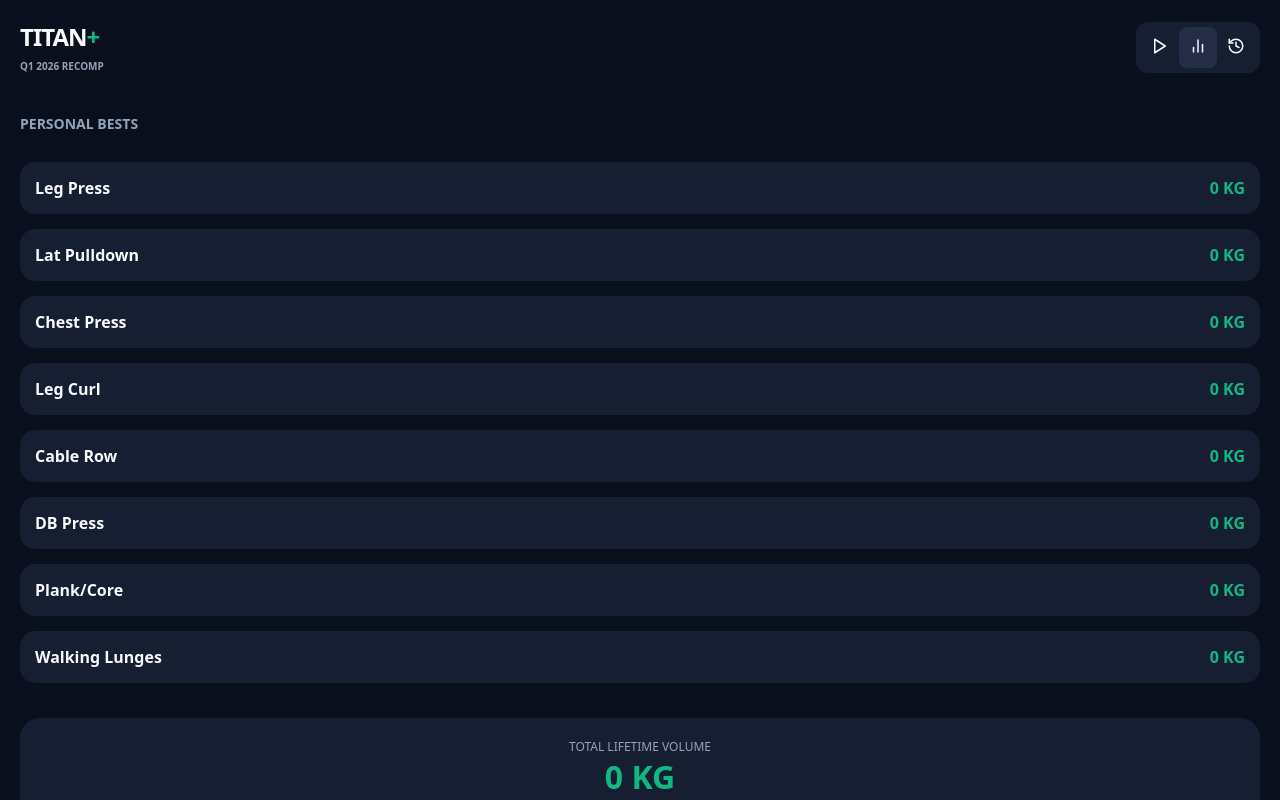
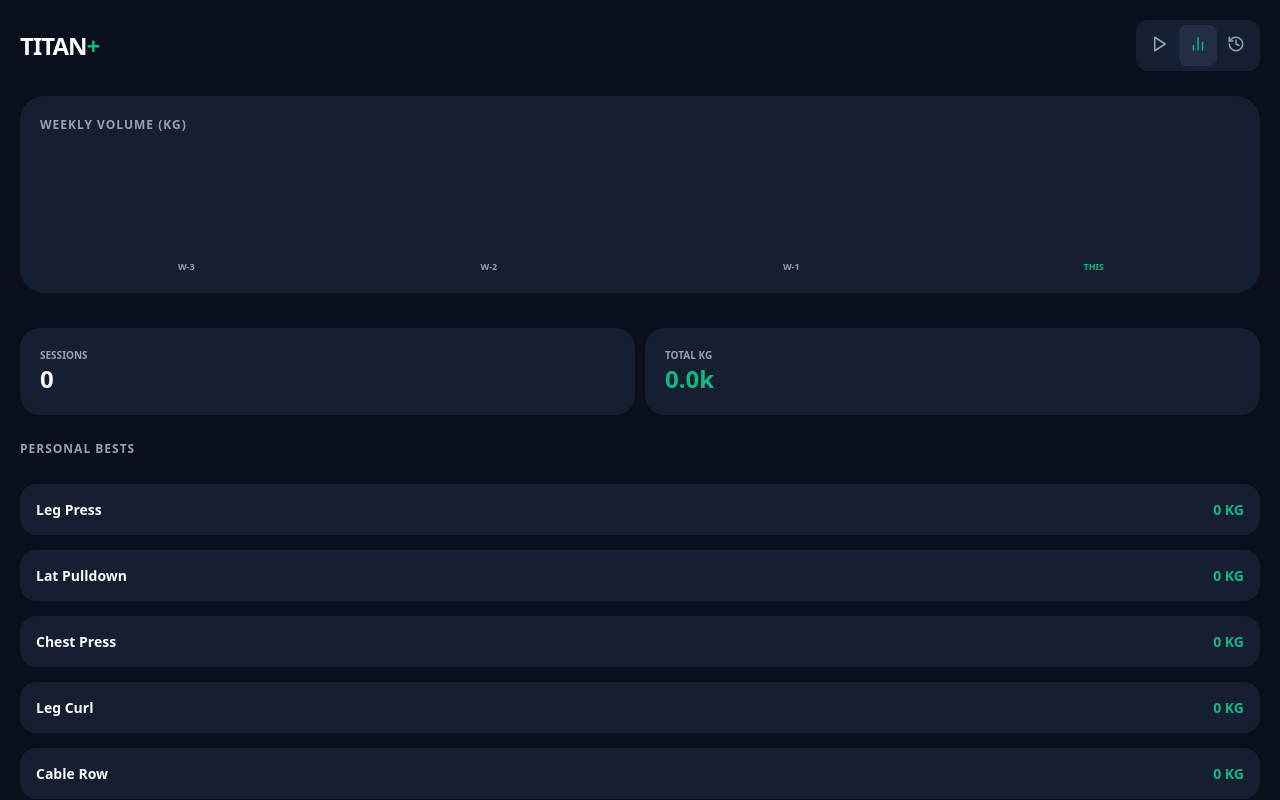
Before and after one commit to srafiq2406teachered-byte/Titan-Tracker, a React (Vite) app: page / in a window 1280 px wide. Both pictures are taken after a click on the button 1198 px from the left and 47 px from the top of the page. Shown: the top 800 px of the page. Built offline with nearby package versions, Linux system fonts and the light colour scheme.

Commit message:
Update App.jsx

```diff
--- a/src/App.jsx
+++ b/src/App.jsx
@@ -1,7 +1,7 @@
 import React, { useState, useEffect, useMemo } from 'react';
 import {
   Clock, History, Play, Check, Plus,
-  Trophy, Calendar, TrendingUp, Zap, ChevronRight, BarChart2
+  Trophy, Calendar, TrendingUp, Zap, ChevronRight, BarChart2, Activity
 } from 'lucide-react';
 
 const TitanTracker = () => {
@@ -18,31 +18,30 @@ const TitanTracker = () => {
     { id: "D1", name: "Plank/Core" }, { id: "D2", name: "Walking Lunges" }
   ];
 
-  // --- 2. THEME ---
   const T = {
     bg: '#0A0F1E', surface: '#161E31', card: '#232D45', accent: '#10B981',
     text: '#F8FAFC', subtext: '#94A3B8', border: 'rgba(255,255,255,0.08)'
   };
 
-  // --- 3. STATE ---
-  const [view, setView] = useState('menu'); // menu, train, log, metrics
+  // --- 2. STATE ---
+  const [view, setView] = useState('menu');
   const [history, setHistory] = useState([]);
   const [activeSession, setActiveSession] = useState(null);
   const [sessionData, setSessionData] = useState({});
   const [setCounts, setSetCounts] = useState({});
   const [timeLeft, setTimeLeft] = useState(0);
 
-  // --- 4. PERSISTENCE ---
+  // --- 3. PERSISTENCE ---
   useEffect(() => {
-    const saved = localStorage.getItem('titan_v49_data');
+    const saved = localStorage.getItem('titan_v50_data');
     if (saved) setHistory(JSON.parse(saved));
   }, []);
 
   useEffect(() => {
-    localStorage.setItem('titan_v49_data', JSON.stringify(history));
+    localStorage.setItem('titan_v50_data', JSON.stringify(history));
   }, [history]);
 
-  // --- 5. INTELLIGENCE (PB & SUGGESTIONS) ---
+  // --- 4. ANALYTICS ENGINE ---
   const personalBests = useMemo(() => {
     const pbs = {};
     history.forEach(session => {
@@ -54,18 +53,27 @@ const TitanTracker = () => {
     return pbs;
   }, [history]);
 
-  const getSmartSuggestion = (exName) => {
-    const pb = personalBests[exName];
-    if (!pb) return "EVALUATING...";
-    return `${pb + 2.5}KG`; // Suggest a 2.5kg increase over PB
-  };
+  const volumeTrend = useMemo(() => {
+    const now = new Date();
+    const weeks = [0, 1, 2, 3].map(w => {
+      const start = new Date(now);
+      start.setDate(now.getDate() - (w * 7 + now.getDay()));
+      const end = new Date(start);
+      end.setDate(start.getDate() + 7);
 
-  const nextWorkoutSuggestion = useMemo(() => {
-    if (history.length === 0) return "SHRED";
-    return history[0].id === 'SHRED' ? 'POWER' : 'SHRED';
+      const vol = history
+        .filter(h => {
+          const d = new Date(h.fullDate);
+          return d >= start && d < end;
+        })
+        .reduce((acc, h) => acc + (h.volume || 0), 0);
+
+      return { label: w === 0 ? 'THIS' : `W-${w}`, vol };
+    }).reverse();
+    return weeks;
   }, [history]);
 
-  // --- 6. HANDLERS ---
+  // --- 5. HANDLERS ---
   const startWorkout = (id) => {
     const preset = WORKOUTS[id];
     const list = EXERCISES.filter(e => preset.ids.includes(e.id));
@@ -85,8 +93,8 @@ const TitanTracker = () => {
     const details = activeSession.list.map(ex => {
       const sets = [];
       for (let i = 0; i < setCounts[ex.id]; i++) {
-        const w = sessionData[`${ex.id}-s${i}-w`];
-        const r = sessionData[`${ex.id}-s${i}-r`];
+        const w = parseFloat(sessionData[`${ex.id}-s${i}-w`]) || 0;
+        const r = parseFloat(sessionData[`${ex.id}-s${i}-r`]) || 0;
         if (w && r) sets.push({ w, r });
       }
       return { name: ex.name, sets };
@@ -108,23 +116,26 @@ const TitanTracker = () => {
     setActiveSession(null); setSessionData({}); setView('log');
   };
 
-  // --- 7. UI COMPONENTS ---
-  const CalendarStrip = () => {
-    const days = ['S', 'M', 'T', 'W', 'T', 'F', 'S'];
-    const today = new Date().getDay();
+  // --- 6. UI COMPONENTS ---
+  const TrendChart = () => {
+    const maxVol = Math.max(...volumeTrend.map(w => w.vol), 1);
     return (
-      <div style={{ display: 'flex', justifyContent: 'space-between', padding: '15px 0', borderBottom: `1px solid ${T.border}` }}>
-        {days.map((d, i) => {
-          const workedOut = history.some(h => new Date(h.fullDate).getDay() === i && (new Date() - new Date(h.fullDate)) < 604800000);
-          return (
-            <div key={i} style={{ textAlign: 'center' }}>
-              <div style={{ fontSize: '10px', color: T.subtext, marginBottom: '5px' }}>{d}</div>
-              <div style={{ width: '30px', height: '30px', borderRadius: '50%', background: workedOut ? T.accent : T.surface, border: i === today ? `2px solid ${T.accent}` : 'none', display: 'flex', alignItems: 'center', justifyContent: 'center', fontSize: '10px' }}>
-                {workedOut && <Check size={14} color="#000" />}
-              </div>
+      <div style={{ background: T.surface, padding: '20px', borderRadius: '24px', marginBottom: '20px' }}>
+        <div style={{ fontSize: '12px', fontWeight: '900', color: T.subtext, marginBottom: '20px', letterSpacing: '1px' }}>WEEKLY VOLUME (KG)</div>
+        <div style={{ display: 'flex', justifyContent: 'space-between', alignItems: 'flex-end', height: '120px', gap: '10px' }}>
+          {volumeTrend.map((w, i) => (
+            <div key={i} style={{ flex: 1, display: 'flex', flexDirection: 'column', alignItems: 'center', gap: '8px' }}>
+              <div style={{
+                width: '100%',
+                background: i === 3 ? T.accent : T.card,
+                height: `${(w.vol / maxVol) * 100}%`,
+                borderRadius: '6px',
+                transition: 'height 0.5s ease'
+              }} />
+              <div style={{ fontSize: '9px', fontWeight: 'bold', color: i === 3 ? T.accent : T.subtext }}>{w.label}</div>
             </div>
-          );
-        })}
+          ))}
+        </div>
       </div>
     );
   };
@@ -132,38 +143,33 @@ const TitanTracker = () => {
   return (
     <div style={{ background: T.bg, minHeight: '100vh', color: T.text, padding: '20px', fontFamily: 'system-ui' }}>
 
-      {/* HEADER */}
+      {/* GLOBAL HEADER */}
       <div style={{ display: 'flex', justifyContent: 'space-between', alignItems: 'center', marginBottom: '25px' }}>
-        <div>
-          <h1 style={{ fontSize: '24px', fontWeight: '900', margin: 0, letterSpacing: '-1px' }}>TITAN<span style={{color: T.accent}}>+</span></h1>
-          <span style={{ fontSize: '10px', color: T.subtext, fontWeight: 'bold' }}>Q1 2026 RECOMP</span>
-        </div>
+        <h1 style={{ fontSize: '24px', fontWeight: '900', margin: 0, letterSpacing: '-1px' }}>TITAN<span style={{color: T.accent}}>+</span></h1>
         <div style={{ display: 'flex', background: T.surface, padding: '5px', borderRadius: '12px' }}>
-          <button onClick={() => setView('menu')} style={{ border: 'none', padding: '10px', background: view === 'menu' ? T.card : 'transparent', color: T.text, borderRadius: '8px' }}><Play size={18}/></button>
-          <button onClick={() => setView('metrics')} style={{ border: 'none', padding: '10px', background: view === 'metrics' ? T.card : 'transparent', color: T.text, borderRadius: '8px' }}><BarChart2 size={18}/></button>
-          <button onClick={() => setView('log')} style={{ border: 'none', padding: '10px', background: view === 'log' ? T.card : 'transparent', color: T.text, borderRadius: '8px' }}><History size={18}/></button>
+          {['menu', 'metrics', 'log'].map(v => (
+            <button key={v} onClick={() => setView(v)} style={{ border: 'none', padding: '10px', background: view === v ? T.card : 'transparent', color: view === v ? T.accent : T.subtext, borderRadius: '8px', transition: '0.2s' }}>
+              {v === 'menu' && <Play size={18}/>}
+              {v === 'metrics' && <BarChart2 size={18}/>}
+              {v === 'log' && <History size={18}/>}
+            </button>
+          ))}
         </div>
       </div>
 
       {/* VIEW: MENU */}
       {view === 'menu' && (
         <div style={{ display: 'flex', flexDirection: 'column', gap: '20px' }}>
-          <CalendarStrip />
-
-          <div style={{ background: `linear-gradient(135deg, ${T.surface}, ${T.bg})`, padding: '20px', borderRadius: '20px', border: `1px solid ${T.accent}33` }}>
-            <div style={{ display: 'flex', alignItems: 'center', gap: '10px', color: T.accent, marginBottom: '5px' }}>
-              <Zap size={16} fill={T.accent} />
-              <span style={{ fontSize: '12px', fontWeight: '900' }}>DAILY SUGGESTION</span>
-            </div>
-            <div style={{ fontSize: '18px', fontWeight: '800' }}>Run the {nextWorkoutSuggestion} Protocol</div>
-            <button onClick={() => startWorkout(nextWorkoutSuggestion)} style={{ marginTop: '15px', width: '100%', background: T.accent, border: 'none', padding: '12px', borderRadius: '12px', fontWeight: '900' }}>START NOW</button>
+          <div style={{ background: `linear-gradient(135deg, ${T.surface}, #1e293b)`, padding: '24px', borderRadius: '24px', border: `1px solid ${T.accent}22` }}>
+            <div style={{ color: T.accent, fontWeight: '900', fontSize: '10px', marginBottom: '8px', letterSpacing: '1px' }}>NEXT UP</div>
+            <div style={{ fontSize: '20px', fontWeight: '900' }}>Run the {history[0]?.id === 'SHRED' ? 'POWER' : 'SHRED'} Protocol</div>
+            <button onClick={() => startWorkout(history[0]?.id === 'SHRED' ? 'POWER' : 'SHRED')} style={{ marginTop: '20px', width: '100%', background: T.accent, color: '#000', border: 'none', padding: '16px', borderRadius: '14px', fontWeight: '950', fontSize: '16px' }}>START SESSION</button>
           </div>
-
           <div style={{ display: 'grid', gridTemplateColumns: '1fr 1fr', gap: '15px' }}>
             {Object.values(WORKOUTS).map(w => (
-              <div key={w.id} onClick={() => startWorkout(w.id)} style={{ background: T.surface, padding: '20px', borderRadius: '20px', border: `1px solid ${T.border}` }}>
+              <div key={w.id} onClick={() => startWorkout(w.id)} style={{ background: T.surface, padding: '20px', borderRadius: '20px', border: `1px solid ${T.border}`, cursor: 'pointer' }}>
                 <div style={{ color: w.color, fontWeight: '900', fontSize: '14px' }}>{w.name}</div>
-                <div style={{ color: T.subtext, fontSize: '10px', marginTop: '5px' }}>{w.rest}s REST</div>
+                <div style={{ color: T.subtext, fontSize: '10px', marginTop: '4px' }}>{w.rest}s REST INTERVAL</div>
               </div>
             ))}
           </div>
@@ -172,51 +178,50 @@ const TitanTracker = () => {
 
       {/* VIEW: TRAIN */}
       {view === 'train' && (
-        <div style={{ display: 'flex', flexDirection: 'column', gap: '20px', paddingBottom: '100px' }}>
+        <div style={{ display: 'flex', flexDirection: 'column', gap: '20px', paddingBottom: '120px' }}>
           {activeSession.list.map(ex => (
             <div key={ex.id} style={{ background: T.surface, padding: '20px', borderRadius: '24px', border: `1px solid ${T.border}` }}>
               <div style={{ display: 'flex', justifyContent: 'space-between', marginBottom: '15px' }}>
-                <span style={{ fontWeight: '900', fontSize: '16px' }}>{ex.name}</span>
+                <span style={{ fontWeight: '900', fontSize: '17px' }}>{ex.name}</span>
                 <div style={{ textAlign: 'right' }}>
                   <div style={{ fontSize: '10px', color: T.accent, fontWeight: '900' }}>PB: {personalBests[ex.name] || 0}KG</div>
-                  <div style={{ fontSize: '10px', color: T.subtext }}>NEXT: {getSmartSuggestion(ex.name)}</div>
                 </div>
               </div>
-
               {[...Array(setCounts[ex.id])].map((_, i) => (
                 <div key={i} style={{ display: 'flex', gap: '10px', marginBottom: '10px' }}>
-                  <button
-                    type="button"
-                    onClick={() => handleSetToggle(ex.id, i)}
-                    style={{ width: '50px', height: '50px', background: sessionData[`${ex.id}-s${i}-done`] ? T.accent : T.card, borderRadius: '12px', border: 'none', color: sessionData[`${ex.id}-s${i}-done`] ? '#000' : T.subtext, fontWeight: '900' }}
-                  >
-                    {i + 1}
-                  </button>
-                  <input type="number" placeholder="KG" value={sessionData[`${ex.id}-s${i}-w`] || ''} onChange={e => setSessionData({...sessionData, [`${ex.id}-s${i}-w`]: e.target.value})} style={{ flex: 1, height: '50px', background: T.bg, border: `1px solid ${T.border}`, borderRadius: '12px', color: '#FFF', textAlign: 'center', fontWeight: 'bold' }} />
-                  <input type="number" placeholder="REPS" value={sessionData[`${ex.id}-s${i}-r`] || ''} onChange={e => setSessionData({...sessionData, [`${ex.id}-s${i}-r`]: e.target.value})} style={{ flex: 1, height: '50px', background: T.bg, border: `1px solid ${T.border}`, borderRadius: '12px', color: T.accent, textAlign: 'center', fontWeight: 'bold' }} />
+                  <button type="button" onClick={() => handleSetToggle(ex.id, i)} style={{ width: '50px', height: '50px', background: sessionData[`${ex.id}-s${i}-done`] ? T.accent : T.card, borderRadius: '12px', border: 'none', color: sessionData[`${ex.id}-s${i}-done`] ? '#000' : T.subtext, fontWeight: '950' }}>{i + 1}</button>
+                  <input type="number" placeholder="KG" value={sessionData[`${ex.id}-s${i}-w`] || ''} onChange={e => setSessionData({...sessionData, [`${ex.id}-s${i}-w`]: e.target.value})} style={{ flex: 1, height: '50px', background: '#000', border: `1px solid ${T.border}`, borderRadius: '12px', color: '#FFF', textAlign: 'center', fontWeight: 'bold' }} />
+                  <input type="number" placeholder="REPS" value={sessionData[`${ex.id}-s${i}-r`] || ''} onChange={e => setSessionData({...sessionData, [`${ex.id}-s${i}-r`]: e.target.value})} style={{ flex: 1, height: '50px', background: '#000', border: `1px solid ${T.border}`, borderRadius: '12px', color: T.accent, textAlign: 'center', fontWeight: 'bold' }} />
                 </div>
               ))}
-              <button onClick={() => setSetCounts({...setCounts, [ex.id]: setCounts[ex.id] + 1})} style={{ width: '100%', padding: '10px', background: 'transparent', border: `1px dashed ${T.border}`, borderRadius: '10px', color: T.subtext, fontSize: '12px' }}>+ ADD SET</button>
+              <button onClick={() => setSetCounts({...setCounts, [ex.id]: setCounts[ex.id] + 1})} style={{ width: '100%', padding: '12px', background: 'transparent', border: `1px dashed ${T.border}`, borderRadius: '12px', color: T.subtext, fontSize: '12px', fontWeight: 'bold' }}>+ ADD SET</button>
             </div>
           ))}
-          <button onClick={finishSession} style={{ background: T.accent, padding: '20px', borderRadius: '15px', fontWeight: '900', color: '#000', border: 'none' }}>LOG SESSION</button>
+          <button onClick={finishSession} style={{ position: 'fixed', bottom: '30px', left: '20px', right: '20px', background: T.accent, padding: '24px', borderRadius: '18px', fontWeight: '950', color: '#000', border: 'none', boxShadow: '0 10px 40px rgba(0,0,0,0.5)' }}>FINISH SESSION</button>
         </div>
       )}
 
-      {/* VIEW: METRICS (PB & VOLUME) */}
+      {/* VIEW: METRICS */}
       {view === 'metrics' && (
         <div style={{ display: 'flex', flexDirection: 'column', gap: '15px' }}>
-          <h3 style={{ fontSize: '14px', fontWeight: '900', color: T.subtext }}>PERSONAL BESTS</h3>
+          <TrendChart />
+          <div style={{ display: 'grid', gridTemplateColumns: '1fr 1fr', gap: '10px' }}>
+            <div style={{ background: T.surface, padding: '20px', borderRadius: '20px' }}>
+              <div style={{ fontSize: '10px', color: T.subtext, fontWeight: 'bold' }}>SESSIONS</div>
+              <div style={{ fontSize: '24px', fontWeight: '900' }}>{history.length}</div>
+            </div>
+            <div style={{ background: T.surface, padding: '20px', borderRadius: '20px' }}>
+              <div style={{ fontSize: '10px', color: T.subtext, fontWeight: 'bold' }}>TOTAL KG</div>
+              <div style={{ fontSize: '24px', fontWeight: '900', color: T.accent }}>{(history.reduce((acc, h) => acc + (h.volume || 0), 0) / 1000).toFixed(1)}k</div>
+            </div>
+          </div>
+          <h3 style={{ fontSize: '12px', fontWeight: '900', color: T.subtext, marginTop: '10px', letterSpacing: '1px' }}>PERSONAL BESTS</h3>
           {EXERCISES.map(ex => (
-            <div key={ex.id} style={{ background: T.surface, padding: '15px', borderRadius: '15px', display: 'flex', justifyContent: 'space-between' }}>
-              <span style={{ fontWeight: '800' }}>{ex.name}</span>
-              <span style={{ color: T.accent, fontWeight: '900' }}>{personalBests[ex.name] || 0} KG</span>
+            <div key={ex.id} style={{ background: T.surface, padding: '16px', borderRadius: '16px', display: 'flex', justifyContent: 'space-between', alignItems: 'center' }}>
+              <span style={{ fontWeight: '800', fontSize: '14px' }}>{ex.name}</span>
+              <span style={{ color: T.accent, fontWeight: '900', fontSize: '14px' }}>{personalBests[ex.name] || 0} KG</span>
             </div>
           ))}
-          <div style={{ marginTop: '20px', padding: '20px', background: T.surface, borderRadius: '20px', textAlign: 'center' }}>
-            <div style={{ fontSize: '12px', color: T.subtext }}>TOTAL LIFETIME VOLUME</div>
-            <div style={{ fontSize: '32px', fontWeight: '900', color: T.accent }}>{history.reduce((acc, curr) => acc + (curr.volume || 0), 0).toLocaleString()} KG</div>
-          </div>
         </div>
       )}
 
@@ -224,12 +229,12 @@ const TitanTracker = () => {
       {view === 'log' && (
         <div style={{ display: 'flex', flexDirection: 'column', gap: '15px' }}>
           {history.map((h, i) => (
-            <div key={i} style={{ background: T.surface, padding: '20px', borderRadius: '20px' }}>
-              <div style={{ display: 'flex', justifyContent: 'space-between', marginBottom: '10px' }}>
-                <span style={{ fontWeight: '900' }}>{h.date}</span>
-                <span style={{ color: h.color, fontWeight: '900', fontSize: '12px' }}>{h.name}</span>
+            <div key={i} style={{ background: T.surface, padding: '20px', borderRadius: '20px', borderLeft: `4px solid ${h.color}` }}>
+              <div style={{ display: 'flex', justifyContent: 'space-between', marginBottom: '8px' }}>
+                <span style={{ fontWeight: '900', fontSize: '14px' }}>{h.date}</span>
+                <span style={{ color: h.color, fontWeight: '900', fontSize: '11px' }}>{h.name}</span>
               </div>
-              <div style={{ fontSize: '11px', color: T.subtext }}>Session Volume: {h.volume?.toLocaleString()} KG</div>
+              <div style={{ fontSize: '12px', color: T.subtext, fontWeight: 'bold' }}>{(h.volume || 0).toLocaleString()} KG VOLUME</div>
             </div>
           ))}
         </div>
@@ -237,9 +242,9 @@ const TitanTracker = () => {
 
       {/* TIMER HUD */}
       {timeLeft > 0 && (
-        <div onClick={() => setTimeLeft(0)} style={{ position: 'fixed', bottom: '20px', left: '20px', right: '20px', background: T.accent, color: '#000', padding: '20px', borderRadius: '30px', display: 'flex', justifyContent: 'space-between', alignItems: 'center', zIndex: 1000 }}>
-          <span style={{ fontWeight: '900', fontSize: '32px' }}>{timeLeft}s</span>
-          <span style={{ fontWeight: '900' }}>RESTING</span>
+        <div onClick={() => setTimeLeft(0)} style={{ position: 'fixed', bottom: '25px', left: '20px', right: '20px', background: T.accent, color: '#000', padding: '24px', borderRadius: '28px', display: 'flex', justifyContent: 'space-between', alignItems: 'center', zIndex: 1000 }}>
+          <span style={{ fontWeight: '950', fontSize: '36px', fontVariantNumeric: 'tabular-nums' }}>{timeLeft}s</span>
+          <div style={{ fontWeight: '900', textAlign: 'right' }}>RESTING<br/><span style={{fontSize: '10px', opacity: 0.7}}>TAP TO SKIP</span></div>
         </div>
       )}
 
```
